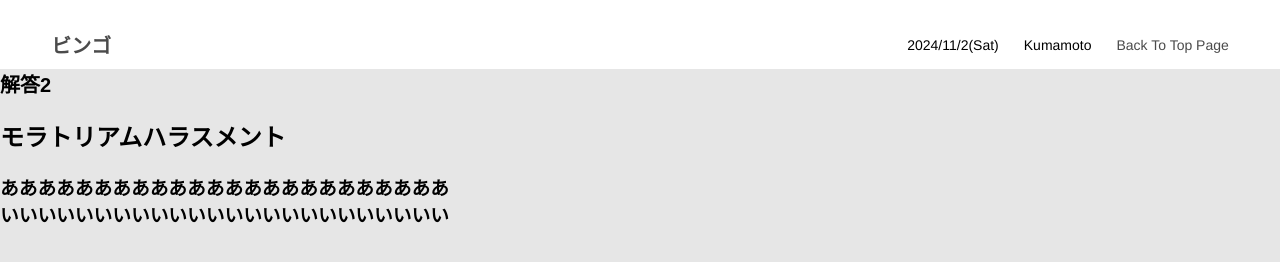
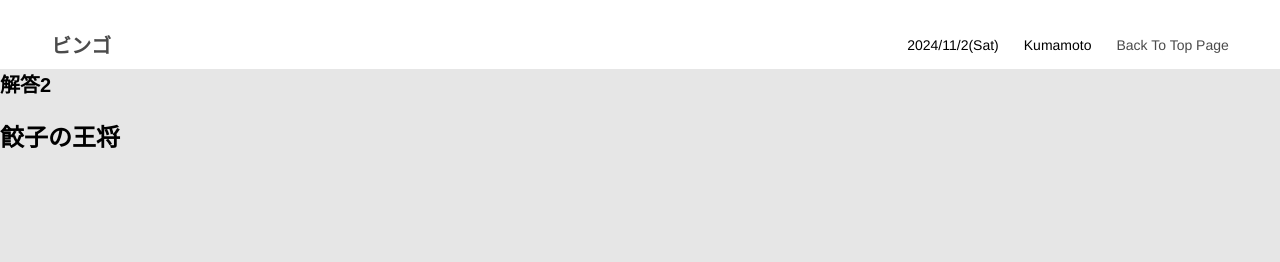
Before and after one commit to hana-boy/bingo, a plain HTML site: page answer/answer2.html in a window 1280 px wide. Drawn offline with Linux system fonts and the light colour scheme.

```diff
--- a/answer/answer2.html
+++ b/answer/answer2.html
@@ -21,10 +21,7 @@
     </header>
     <div>
         <h1>解答2</h1>
-        <h2>モラトリアムハラスメント</h2>
-        <h3>ああああああああああああああああああああああああ<br>
-            いいいいいいいいいいいいいいいいいいいいいいいい<br>
-        </h3>
+        <h2>餃子の王将</h2>
     </div>
 </body>
 </html>
```
Also changed, not shown: question/question2.html (+1 -1 lines).
